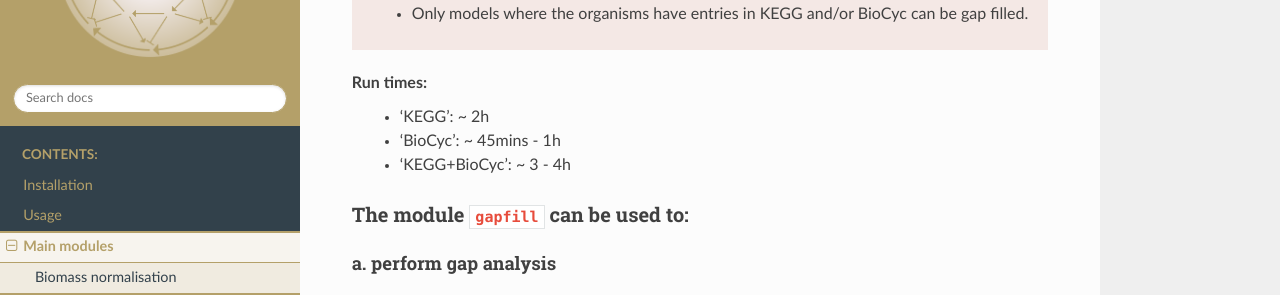
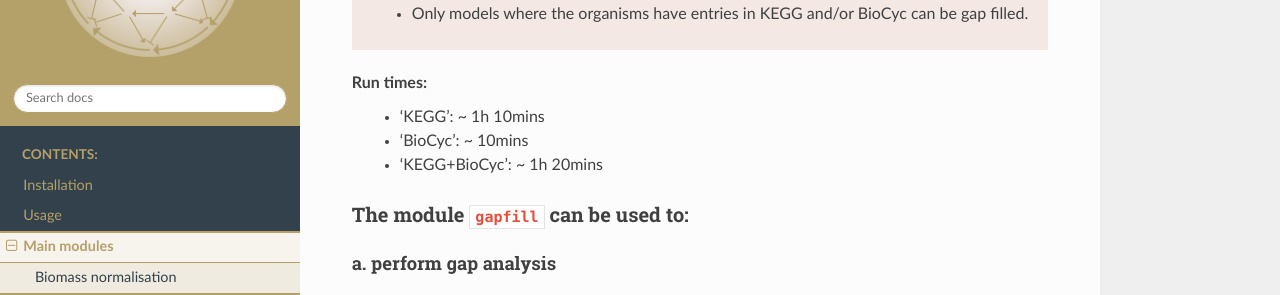
Before and after one commit to draeger-lab/refinegems, a Sphinx documentation site: the page built from docs/source/modules/gapfill.rst, in a window 1280 px wide and 900 px high, scrolled down 441 px, cut to the strip 151-446 px from the top of the window. Built offline with Sphinx 7.4.7 and the Read the Docs theme 2.0.0, drawn with Linux system fonts in a browser that asks for light colours.

Commit message:
Adjusted times for Automatic gapfilling in the documentation

```diff
--- a/docs/source/modules/gapfill.rst
+++ b/docs/source/modules/gapfill.rst
@@ -20,9 +20,9 @@ The ``gapfill`` module was created to enable an automatic way of filling gaps in
         - Only models where the organisms have entries in KEGG and/or BioCyc can be gap filled.
 
 Run times:
-    * 'KEGG': ~ 2h
-    * 'BioCyc': ~ 45mins - 1h
-    * 'KEGG+BioCyc': ~ 3 - 4h
+    * 'KEGG': ~ 1h 10mins
+    * 'BioCyc': ~ 10mins
+    * 'KEGG+BioCyc': ~ 1h 20mins
 
 The module ``gapfill`` can be used to:
 ^^^^^^^^^^^^^^^^^^^^^^^^^^^^^^^^^^^^^^
```
